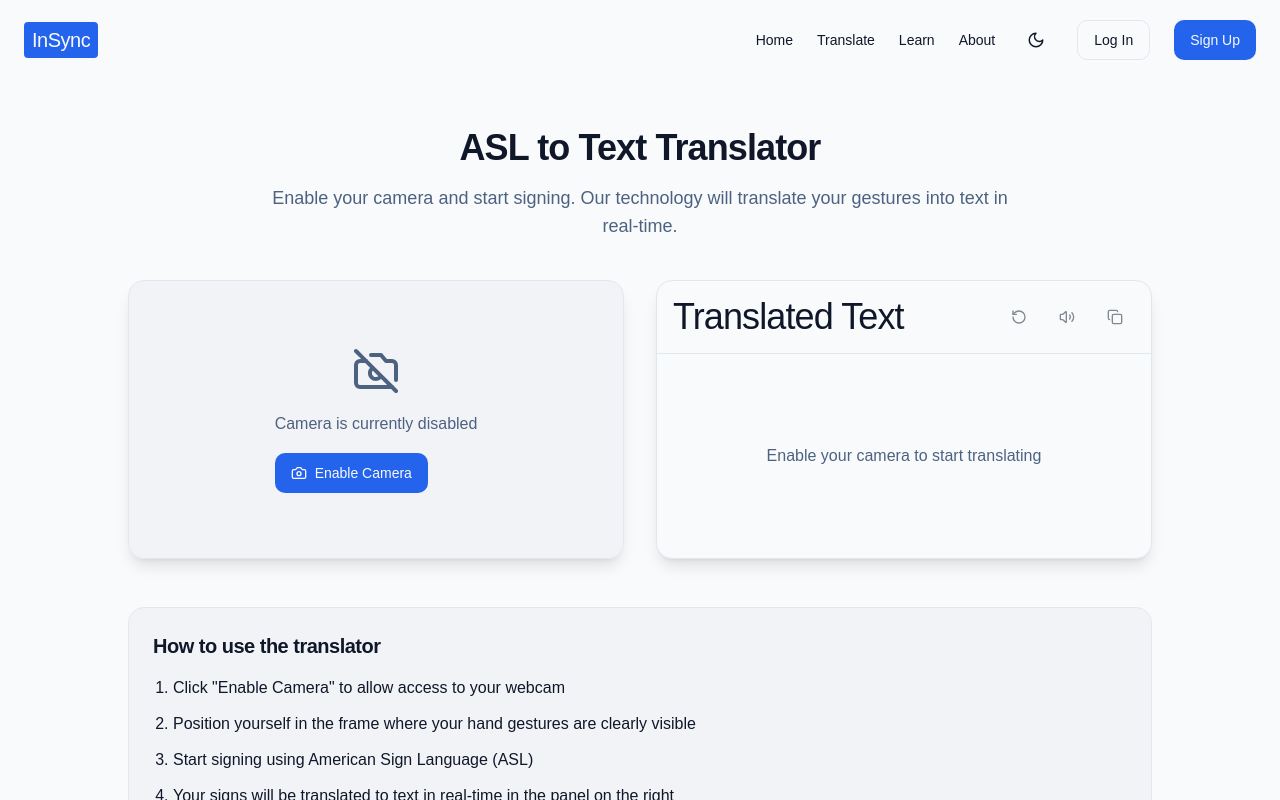
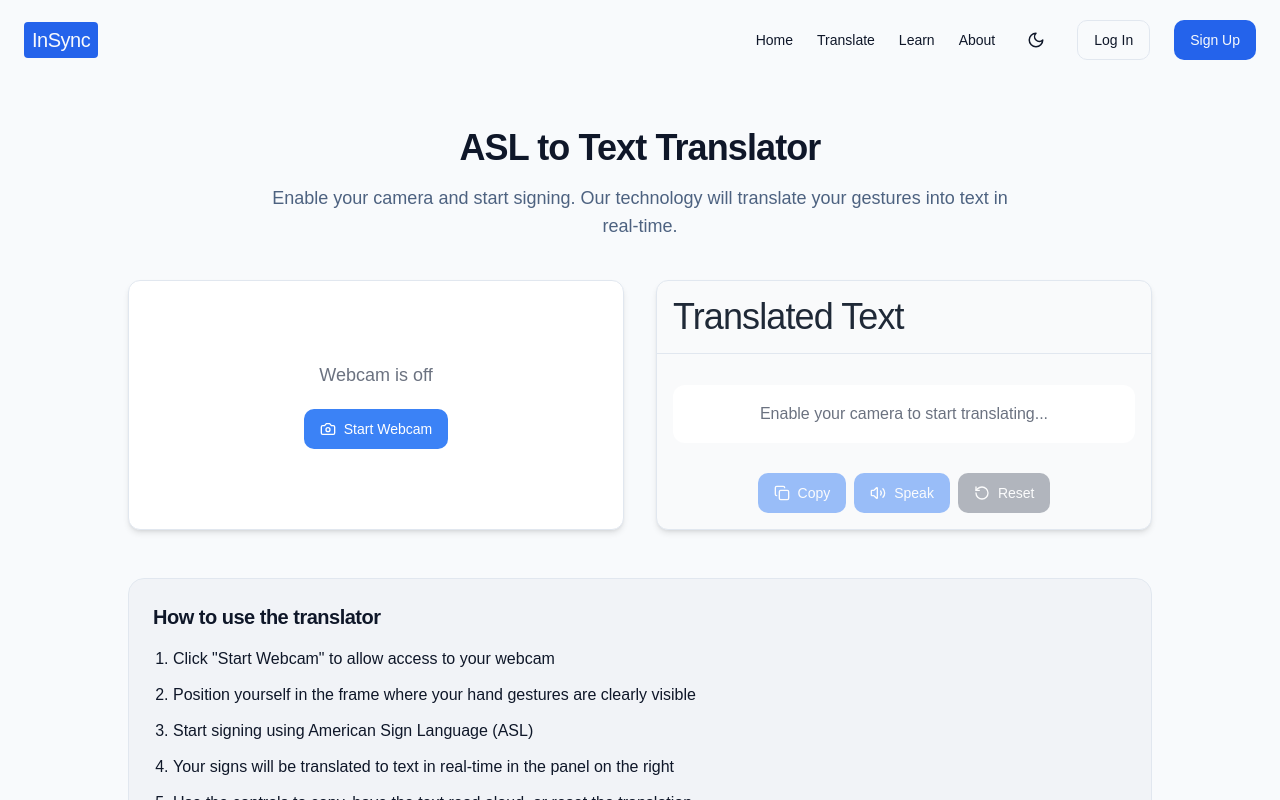
Before and after one commit to JohnPaulMRa/in-sync-signs, a React (Vite) app: page /translate in a window 1280 px wide. Shown: the top 800 px of the page. Built offline with nearby package versions, Linux system fonts and the light colour scheme.

Commit message:
Update ASL translator container
Update the container on the ASL to Text Translator.

```diff
--- a/src/pages/Translate.tsx
+++ b/src/pages/Translate.tsx
@@ -1,5 +1,6 @@
+
 import React, { useState, useRef, useEffect } from 'react';
-import { Camera, CameraOff, Copy, Volume2, Check, RotateCcw, PauseCircle, Play, Loader } from 'lucide-react';
+import { Camera, CameraOff, Copy, Volume2, RotateCcw, PauseCircle, Play, Loader } from 'lucide-react';
 import { useTheme } from '@/components/ThemeProvider';
 import Navbar from '@/components/Navbar';
 import { Button } from '@/components/ui/button';
@@ -156,8 +157,9 @@ const Translate: React.FC = () => {
             </div>
 
             <div className="grid grid-cols-1 lg:grid-cols-2 gap-8 mb-12">
+              {/* Left Panel - Camera */}
               <div className="animate-fade-in">
-                <div className="rounded-2xl overflow-hidden border bg-muted/30 shadow-lg aspect-video relative">
+                <div className="rounded-lg overflow-hidden border bg-white shadow-md h-full flex flex-col items-center justify-center">
                   {webcamActive ? (
                     <video
                       ref={videoRef}
@@ -167,8 +169,7 @@ const Translate: React.FC = () => {
                       className="w-full h-full object-cover"
                     ></video>
                   ) : (
-                    <div className="flex items-center justify-center h-full">
-                      <div className="text-center p-6">
+                    <div className="flex flex-col items-center justify-center h-full py-20">
                       {isLoading ? (
                         <>
                           <Loader size={48} className="mx-auto mb-4 text-primary animate-spin" />
@@ -176,21 +177,17 @@ const Translate: React.FC = () => {
                         </>
                       ) : (
                         <>
-                            <CameraOff size={48} className="mx-auto mb-4 text-muted-foreground" />
-                            <p className="text-muted-foreground mb-4">
-                              {cameraError || "Camera is currently disabled"}
-                            </p>
+                          <p className="text-gray-500 text-lg mb-5">Webcam is off</p>
                           <Button
                             onClick={startWebcam}
                             disabled={isLoading}
-                              className="flex items-center gap-2"
+                            className="bg-blue-500 hover:bg-blue-600 text-white rounded-md py-2 px-4 flex items-center gap-2"
                           >
                             <Camera size={16} />
-                              Enable Camera
+                            Start Webcam
                           </Button>
                         </>
                       )}
-                      </div>
                     </div>
                   )}
 
@@ -219,54 +216,59 @@ const Translate: React.FC = () => {
                 </div>
               </div>
 
+              {/* Right Panel - Translated Text */}
               <div className="animate-fade-in">
-                <div className="rounded-2xl border bg-background h-full shadow-lg flex flex-col">
+                <div className="rounded-lg border bg-gray-50 h-full shadow-md flex flex-col">
                   <div className="p-4 border-b flex justify-between items-center">
-                    <h2 className="font-medium">Translated Text</h2>
-                    <div className="flex space-x-2">
-                      <Button
-                        onClick={resetTranslation}
-                        disabled={!translatedText}
-                        variant="ghost"
-                        size="icon"
-                        className="rounded-full hover:bg-muted"
-                        aria-label="Reset translation"
-                      >
-                        <RotateCcw size={16} />
-                      </Button>
-                      <Button
-                        onClick={speakText}
-                        disabled={!translatedText}
-                        variant="ghost"
-                        size="icon"
-                        className="rounded-full hover:bg-muted"
-                        aria-label="Read aloud"
-                      >
-                        <Volume2 size={16} />
-                      </Button>
-                      <Button
-                        onClick={copyToClipboard}
-                        disabled={!translatedText}
-                        variant="ghost"
-                        size="icon"
-                        className="rounded-full hover:bg-muted"
-                        aria-label="Copy to clipboard"
-                      >
-                        {copySuccess ? <Check size={16} /> : <Copy size={16} />}
-                      </Button>
-                    </div>
+                    <h2 className="font-medium text-gray-800">Translated Text</h2>
                   </div>
                   <div className="flex-1 p-4 overflow-auto">
                     {translatedText ? (
                       <p className="whitespace-pre-wrap break-words">{translatedText}</p>
                     ) : (
                       <div className="h-full flex items-center justify-center text-center">
-                        <p className="text-muted-foreground">
-                          {webcamActive
-                            ? "Start signing to see translation here..."
-                            : "Enable your camera to start translating"}
+                        <p className="text-gray-500 bg-white rounded-lg p-4 w-full">
+                          Enable your camera to start translating...
                         </p>
                       </div>
+                    )}
+                  </div>
+                  <div className="p-4 pt-0 flex justify-center gap-2">
+                    <Button
+                      onClick={copyToClipboard}
+                      disabled={!translatedText}
+                      className="bg-blue-500 hover:bg-blue-600 text-white rounded-md py-2 px-4 flex items-center gap-2"
+                      aria-label="Copy to clipboard"
+                    >
+                      <Copy size={16} />
+                      Copy
+                    </Button>
+                    <Button
+                      onClick={speakText}
+                      disabled={!translatedText}
+                      className="bg-blue-500 hover:bg-blue-600 text-white rounded-md py-2 px-4 flex items-center gap-2"
+                      aria-label="Read aloud"
+                    >
+                      <Volume2 size={16} />
+                      Speak
+                    </Button>
+                    <Button
+                      onClick={resetTranslation}
+                      disabled={!translatedText}
+                      className="bg-gray-500 hover:bg-gray-600 text-white rounded-md py-2 px-4 flex items-center gap-2"
+                      aria-label="Reset translation"
+                    >
+                      <RotateCcw size={16} />
+                      Reset
+                    </Button>
+                    {translatedText && (
+                      <Button
+                        onClick={resetTranslation}
+                        className="bg-yellow-500 hover:bg-yellow-600 text-white rounded-md py-2 px-4"
+                        aria-label="Clear text"
+                      >
+                        Clear Text
+                      </Button>
                     )}
                   </div>
                 </div>
@@ -276,7 +278,7 @@ const Translate: React.FC = () => {
             <div className="bg-muted/30 rounded-2xl p-6 border animate-fade-in">
               <h2 className="text-xl font-semibold mb-4">How to use the translator</h2>
               <ol className="space-y-3 list-decimal pl-5">
-                <li>Click "Enable Camera" to allow access to your webcam</li>
+                <li>Click "Start Webcam" to allow access to your webcam</li>
                 <li>Position yourself in the frame where your hand gestures are clearly visible</li>
                 <li>Start signing using American Sign Language (ASL)</li>
                 <li>Your signs will be translated to text in real-time in the panel on the right</li>
```
Lines whose indentation alone changed are shown as unchanged.
